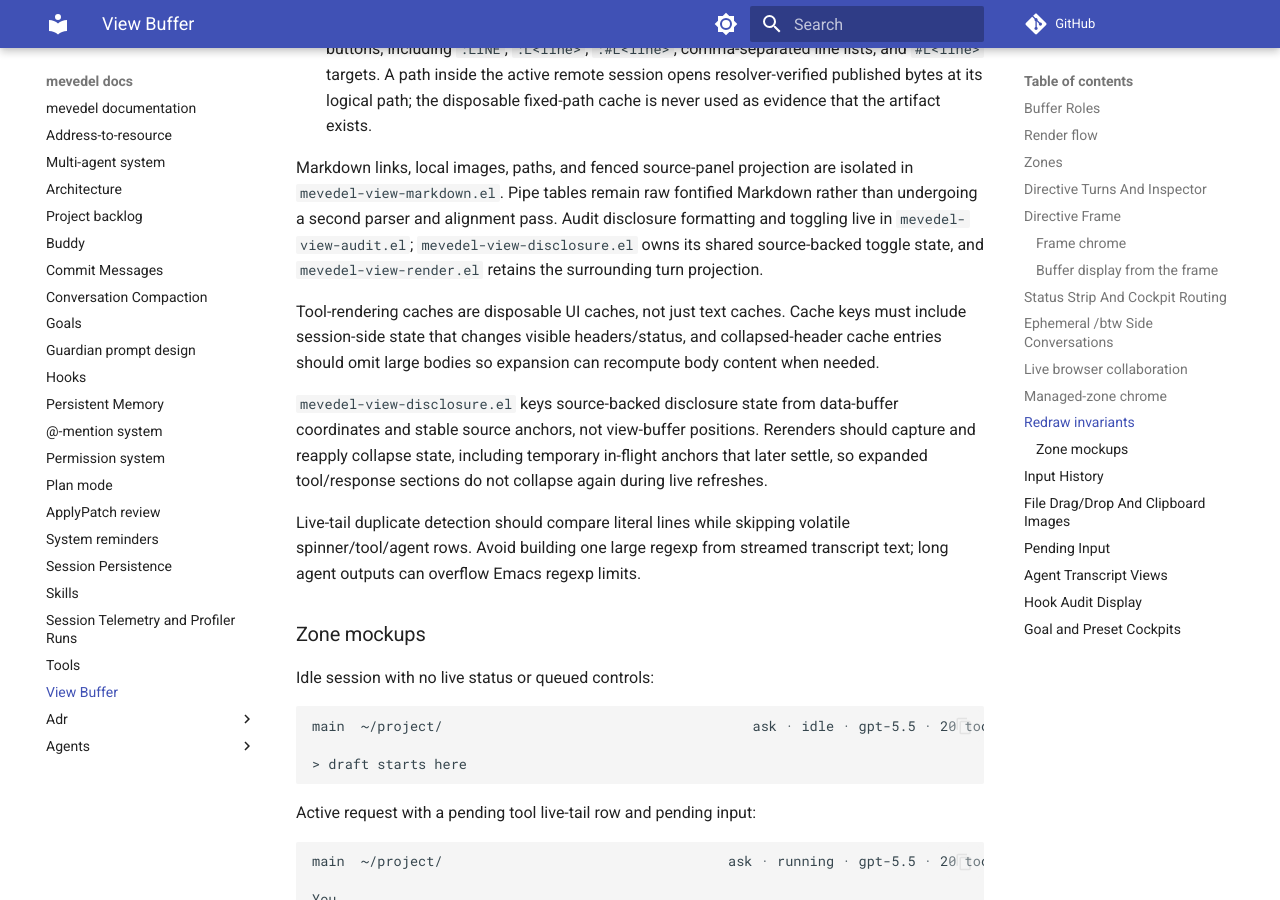
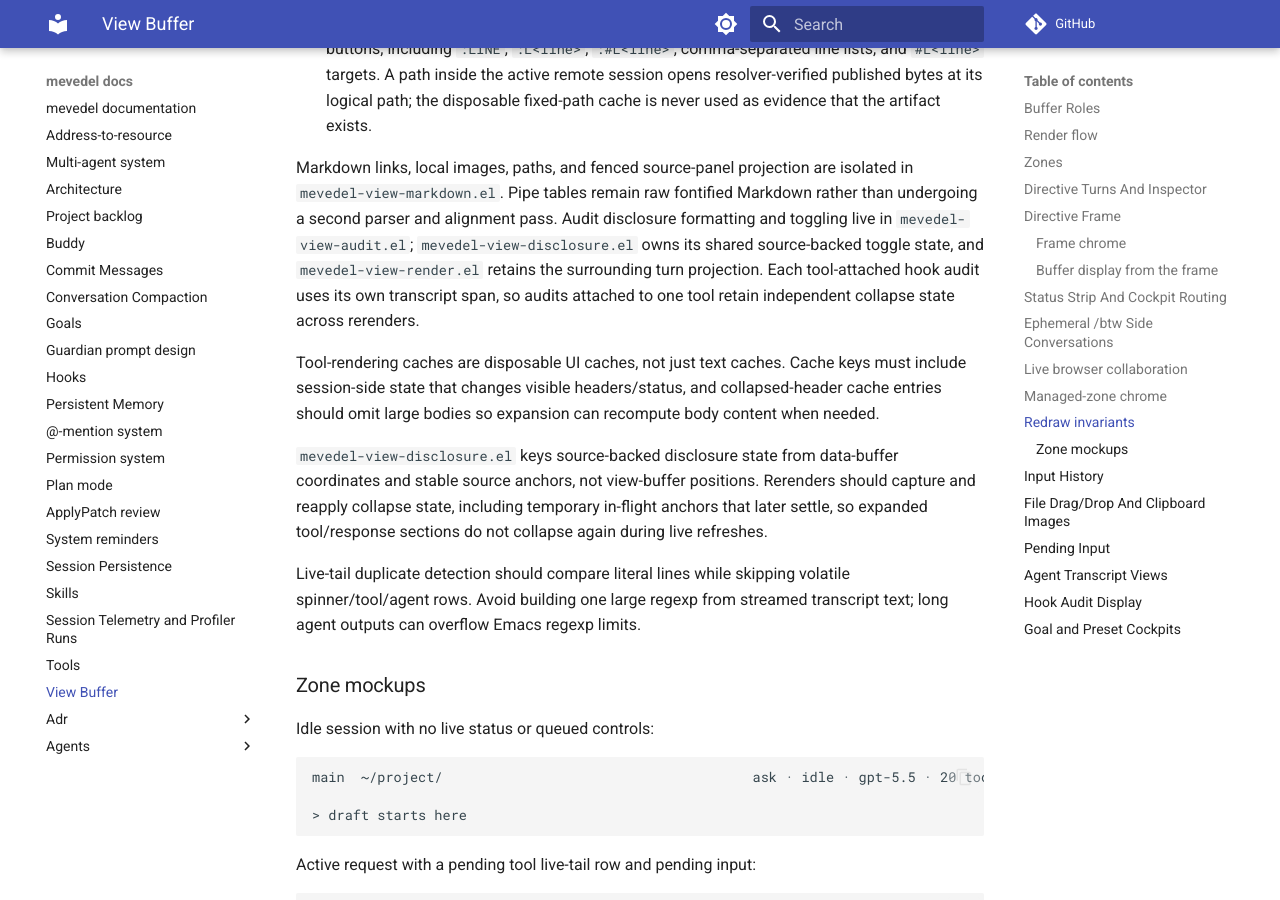
Before and after one commit to FrauH0lle/mevedel, an MkDocs documentation site: the page built from docs/view.md, in a window 1280 px wide and 900 px high, scrolled down 15338 px. Built offline with MkDocs 1.6.1 and Material for MkDocs 9.7.7, drawn with Linux system fonts in a browser that asks for light colours; comment, search, counter and statistics services are not loaded.

Commit message:
fix(view): Preserve audit disclosure state

```diff
--- a/docs/view.md
+++ b/docs/view.md
@@ -715,7 +715,9 @@ isolated in `mevedel-view-markdown.el`. Pipe tables remain raw fontified
 Markdown rather than undergoing a second parser and alignment pass.
 Audit disclosure formatting and toggling live in `mevedel-view-audit.el`;
 `mevedel-view-disclosure.el` owns its shared source-backed toggle state, and
-`mevedel-view-render.el` retains the surrounding turn projection.
+`mevedel-view-render.el` retains the surrounding turn projection. Each
+tool-attached hook audit uses its own transcript span, so audits attached to
+one tool retain independent collapse state across rerenders.
 
 Tool-rendering caches are disposable UI caches, not just text caches.
 Cache keys must include session-side state that changes visible
```
Also changed, not shown: 5 other files.
